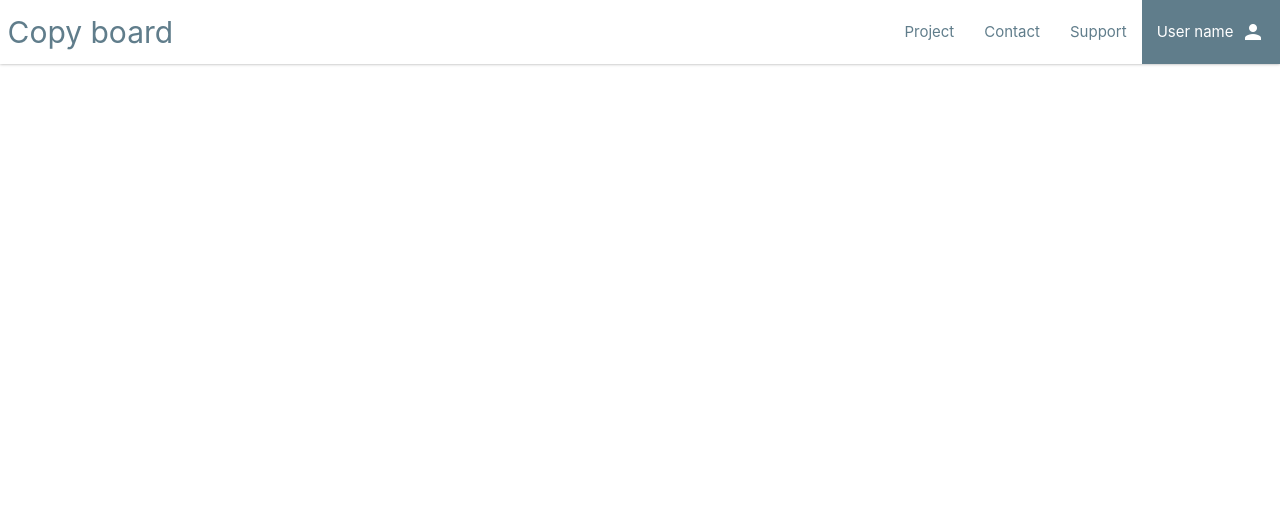
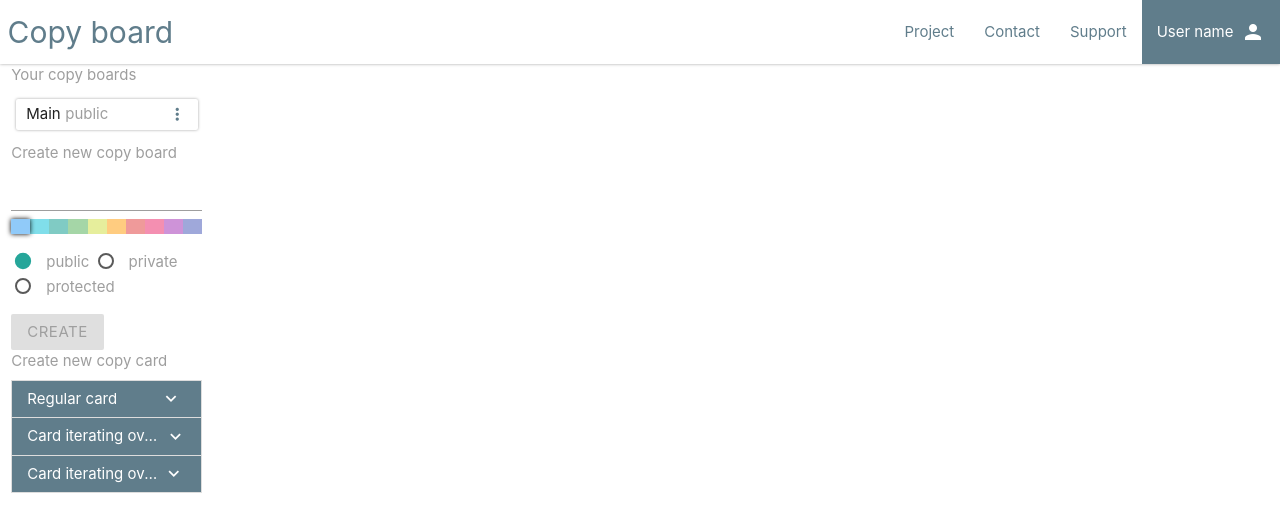
Before and after one commit to ChrnyaevEK/copy_board, a Django app: page /copy_board/1/ in a window 1280 px wide. Shown: the top 532 px of the page. Run offline with Django 3.2, Linux system fonts and the light colour scheme; some libraries are stand-ins or nearby versions.

Commit message:
create collections

```diff
--- a/copy_board/urls.py
+++ b/copy_board/urls.py
@@ -3,6 +3,6 @@ from django.urls import path
 from . import views
 
 urlpatterns = [
-    path('', views.index, name='index'),
     path('<int:collection_id>/', views.workspace, name='workspace'),
+    path('create/', views.CCollectionView.create, name='ccollection_create'),
 ]
--- a/copy_board/views.py
+++ b/copy_board/views.py
@@ -1,12 +1,44 @@
-from django.shortcuts import render
+import json
 from django.template import loader
 from django.http import HttpResponse
-
-
-def index(request):
-    return HttpResponse('<h3><span style="color: white; background-color: teal; display: inline-flex; padding: 5px">ʕ•́ᴥ•̀ʔっ</br>Coming soon!</span></h3>')
+from django.http import HttpResponseBadRequest
+from django.http import JsonResponse
+from django.http import Http404
+from .models import CCollection
+from .models import IterativeCCardNumber
+from .models import RegularCCard
+from .models import Constants
 
 
 def workspace(request, collection_id):
-    template = loader.get_template('copy_board/workspace.html')
-    return HttpResponse(template.render({}, request))
+    template = loader.get_template('copy_board/html/workspace.html')
+    return HttpResponse(template.render({
+        'color_set': [item[0] for item in Constants.color_set],
+        'default_color': Constants.default_color,
+        'access_type_set': [item[0] for item in Constants.access_type_set],
+        'default_access_type': Constants.default_access_type,
+    }, request))
+
+
+class CCollectionView:
+    @staticmethod
+    def create(request):
+        if request.method == 'POST':
+            try:
+                source = {
+                    'title': request.POST['title'],
+                }
+            except KeyError:
+                return HttpResponseBadRequest('Not enough data')
+            else:
+                try:
+                    source['access_type'] = request.POST['access_type']
+                except KeyError:
+                    pass
+                try:
+                    source['color'] = request.POST['color']
+                except KeyError:
+                    pass
+            ccollection = CCollection.objects.create(**source)
+            return JsonResponse(ccollection.as_json())
+        raise Http404('Not found')
--- a/static/common/css/main.css
+++ b/static/common/css/main.css
@@ -113,24 +113,20 @@ nav {
     font-size: 1rem;
 }
 
-#tool-holder .ccard-color {
+#tool-holder .color-picker {
     display: flex;
     justify-content: space-between;
-    border-width: 1px;
-    border-style: solid;
-    border-color: grey;
 }
 
-#tool-holder [data-color] {
+#tool-holder .color-picker label {
     width: 100%;
     height: 1rem;
     cursor: pointer;
 }
 
-#tool-holder [data-color].active {
-    border-width: 2px;
-    border-style: solid;
-    border-color: white;
+#tool-holder .color-picker input:checked + label{
+    z-index: 10;
+    box-shadow: 0 0 5px 0px black;
 }
 
 #ccard-builder textarea {
--- a/static/common/js/init.js
+++ /dev/null
@@ -1,81 +0,0 @@
-var masonry;
-let cCardHolder;
-let cCardRegularBuilder;
-let cCardIterativeBuilder;
-let cCardCollectionBuilder;
-let cCardCollectionHolder;
-
-$(document).ready(function () {
-    $('.sidenav').sidenav();
-    $('.modal').modal();
-    $('.datepicker').datepicker();
-    $('.tooltipped').tooltip();
-    $('select').formSelect();
-    $('.collapsible').collapsible();
-    $('.fixed-action-btn').floatingActionButton();
-    $('.dropdown-trigger').dropdown();
-    $('.tabs').tabs();
-    masonry = $('.grid').masonry({
-        itemSelector: '.grid-item',
-        columnWidth: '.grid-item',
-        percentPosition: true,
-        gutter: 3,
-        horizontalOrder: true,
-        transitionDuration: '0.6s'
-      });
-});
-
-$(document).ready(function () {
-    var regCard = {
-        title: 'Test button',
-        content: 'Lorem ipsum dolor sit amet, consectetur adipiscing elit. Nunc maximus sodales ex, non pellentesque dui condimentum quis. Cras sit amet nibh eu lacus fermentum dapibus non vel justo.',
-        color: 'blue'
-    }
-
-    var iterCard = {
-        title: 'Test iter button',
-        color: 'green',
-        from: 12,
-        to: 44,
-        step: 10,
-        autoCopy: true,
-        random: false,
-    }
-
-    cCardHolder = new CCardHolder()
-    cCardRegularBuilder = new CCardRegularBuilder()
-    cCardIterativeBuilderNumbers = new CCardIterativeBuilderNumbers()
-    cCardIterativeBuilderText = new CCardIterativeBuilderText()
-    // cCardCollectionBuilder = new CCardCollectionBuilder()
-    // cCardCollectionHolder = new CCardCollectionHolder()
-
-    // cCardCollectionBuilder.build = ccollection => {
-    //     cCardCollectionHolder.append(ccollection)
-    //     ccollection.origin.find('.dropdown-trigger').dropdown();
-    // }
-
-    cCardRegularBuilder.build = ccard => {
-        cCardHolder.prepend(DND.init(ccard.origin))
-    }
-    cCardIterativeBuilderNumbers.build = ccard => {
-        cCardHolder.prepend(DND.init(ccard.origin))
-    }
-    cCardIterativeBuilderText.build = ccard => {
-        cCardHolder.prepend(DND.init(ccard.origin))
-    }
-    cCardRegularBuilder.init()
-    cCardIterativeBuilderNumbers.init()
-    cCardIterativeBuilderText.init()
-    // cCardCollectionBuilder.init()
-
-    cCardHolder.prepend(DND.init(new cCardRegularBuilder.CCard(deepCopy(regCard)).origin))
-    cCardHolder.prepend(DND.init(new cCardRegularBuilder.CCard(deepCopy(regCard)).origin))
-    cCardHolder.prepend(DND.init(new cCardRegularBuilder.CCard(deepCopy(regCard)).origin))
-    cCardHolder.prepend(DND.init(new cCardRegularBuilder.CCard(deepCopy(regCard)).origin))
-    cCardHolder.prepend(DND.init(new cCardRegularBuilder.CCard(deepCopy(regCard)).origin))
-    cCardHolder.prepend(DND.init(new cCardIterativeBuilderNumbers.CCard(deepCopy(iterCard)).origin))
-    cCardHolder.prepend(DND.init(new cCardIterativeBuilderNumbers.CCard(deepCopy(iterCard)).origin))
-    cCardHolder.prepend(DND.init(new cCardIterativeBuilderNumbers.CCard(deepCopy(iterCard)).origin))
-    cCardHolder.prepend(DND.init(new cCardIterativeBuilderNumbers.CCard(deepCopy(iterCard)).origin))
-    cCardHolder.prepend(DND.init(new cCardIterativeBuilderNumbers.CCard(deepCopy(iterCard)).origin))
-})
--- a/static/common/js/interface_template.js
+++ b/static/common/js/interface_template.js
@@ -102,29 +102,9 @@ class CCard extends Template {
     }
 }
 
-class ICCardBuilder extends Block {
-    CCard = class {
-        constructor() {
-            throw Error('Not implemented')
-        }
-    }
-    init() {  // Will init JS for element
-        throw Error('Not implemented')
-    };
-
-    parse() {
-        throw Error('Not implemented')
-    }
-
-    // --- Override ---
-    build(ccard) {  // Called on save event, CCard object will be passed
-        throw Error('Not implemented')
-    };
-}
-
 // -------------------------------------------------------------------------
 
-class CCardRegularBuilder extends ICCardBuilder {
+class CCardRegularBuilder extends Block {
     CCard = class extends CCard {
         constructor(data) {
             super('ccard-regular')
@@ -187,7 +167,7 @@ class CCardRegularBuilder extends ICCardBuilder {
     }
 }
 
-class CCardIterativeBuilderNumbers extends ICCardBuilder {
+class CCardIterativeBuilderNumbers extends Block {
     CCard = class extends CCard {
         constructor(data) {
             super('ccard-iterative')
@@ -384,7 +364,7 @@ class CCardIterativeBuilderNumbers extends ICCardBuilder {
     }
 }
 
-class CCardIterativeBuilderText extends ICCardBuilder {
+class CCardIterativeBuilderText extends Block  {
     CCard = class extends CCard {
         lastIndex = 0;
         constructor(data) {
@@ -538,7 +518,7 @@ class CCardIterativeBuilderText extends ICCardBuilder {
     }
 }
 
-class CCardCollectionBuilder extends ICCardBuilder {
+class CCardCollectionBuilder extends Block  {
 
     CCardCollection = class extends Template {
         constructor(data) {
@@ -551,38 +531,32 @@ class CCardCollectionBuilder extends ICCardBuilder {
     }
 
     constructor() {
-        super($('#ccollection-builder li.ccollection'))
+        super($('#ccollection-builder'))
         this.title = this.origin.find('[field=title]')
-        this.color = this.origin.find('[field=color]')
         this.save = this.origin.find('[field=save]')
     }
 
     init() {
-        this.color.find('span').click((event) => {
+        this.origin.change((event) => {
             __noEventPropagation(event)
-            this.color.find('span').removeClass('active')
-            $(event.target).addClass('active')
+            this.validate()
         })
-
-        this.title.change((event) => {
-            __noEventPropagation(event)
-            if (this.title.val()) {
-                this.save.removeAttr('disabled')
-            } else {
-                this.save.attr('disabled', '')
+        this.origin.ajaxForm({
+            url : '/copy_board/create/',
+            success : (response) => {
+                this.build(new this.CCardCollection(response))
+            },
+            error:()=>{
+                M.toast('An ERROR occurred, try again later..')
             }
-        })
-
-        this.save.click((event) => {
-            __noEventPropagation(event)
-            this.build(new this.CCardCollection(this.generate()))
         })
     }
 
-    parse() {
-        return {
-            title: this.title.val(),
-            color: this.color.find('.active').data('color'),
+    validate() {
+        if (this.title.val()) {
+            this.save.removeAttr('disabled')
+        } else {
+            this.save.attr('disabled', '')
         }
     }
 }
--- /dev/null
+++ b/templates/copy_board/html/ccard_builder.html
@@ -0,0 +1,160 @@
+<!-- Tools to create ccards -->
+<ul id="ccard-builder" class="collapsible">
+    <!-- Tool to create regular ccard -->
+    <li class="ccard-builder-regular">
+        <div class="collapsible-header valign-wrapper blue-grey white-text">
+            <span class="ccard-header truncate">Regular card</span>
+            <i class="material-icons">keyboard_arrow_down</i>
+        </div>
+        <div class="collapsible-body grey lighten-5">
+            <label>Title</label>
+            <input field="title" class="ccard-title">
+            <label>Copy-content</label>
+            <textarea field="content" class="ccard-content"></textarea>
+            <div field="color" class="color-picker">
+                <span data-color="blue" class="blue lighten-3 active"></span>
+                <span data-color="cyan" class="cyan lighten-3"></span>
+                <span data-color="teal" class="teal lighten-3"></span>
+                <span data-color="green" class="green lighten-3"></span>
+                <span data-color="lime" class="lime lighten-3"></span>
+                <span data-color="orange" class="orange lighten-3"></span>
+                <span data-color="red" class="red lighten-3"></span>
+                <span data-color="pink" class="pink lighten-3"></span>
+                <span data-color="purple" class="purple lighten-3"></span>
+                <span data-color="indigo" class="indigo lighten-3"></span>
+            </div>
+            <p>
+                <button field="save" class="btn" disabled>save</button>
+            </p>
+        </div>
+    </li>
+    <!-- Tool to create iterative ccard - over numbers -->
+    <li class="ccard-builder-iterative-num">
+        <div class="collapsible-header valign-wrapper blue-grey white-text">
+            <span class="ccard-header truncate">Card iterating over numbers</span>
+            <i class="material-icons">keyboard_arrow_down</i>
+        </div>
+        <div class="collapsible-body">
+            <label>Title</label>
+            <input field="title" class="ccard-title">
+            <div class="row">
+                <div class="input-field col s4">
+                    <input field="from" type="number" value="0" class="validate">
+                    <label>From:</label>
+                </div>
+                <div class="input-field col s4">
+                    <input field="to" type="number" value="0" class="validate">
+                    <label>To:</label>
+                </div>
+                <div class="input-field col s4">
+                    <input field="step" type="number" value="0" class="validate">
+                    <label>Step:</label>
+                </div>
+                <div field="expected" class="col s12 truncate grey-text lighten-3"></div>
+                <div class="col s12 truncate"><p class="left red white-text lighten-3 hidden" field="error"></p></div>
+            </div>
+            <p>
+                <label>
+                    <input  field="endless" type="checkbox" />
+                    <span>Endless</span>
+                </label>
+            </p>
+
+            <hr>
+
+            <p>
+                <label>
+                    <input  field="repeat" type="checkbox" checked />
+                    <span>Auto repeat</span>
+                </label>
+            </p>
+            <p>
+                <label>
+                    <input field="random" type="checkbox" />
+                    <span>Random order</span>
+                </label>
+            </p>
+            <p>
+                <label>
+                    <input field="copy" type="checkbox" />
+                    <span>Copy on prev/next</span>
+                </label>
+            </p>
+
+            <div field="color" class="color-picker">
+                <span data-color="blue" class="blue lighten-3 active"></span>
+                <span data-color="cyan" class="cyan lighten-3"></span>
+                <span data-color="teal" class="teal lighten-3"></span>
+                <span data-color="green" class="green lighten-3"></span>
+                <span data-color="lime" class="lime lighten-3"></span>
+                <span data-color="orange" class="orange lighten-3"></span>
+                <span data-color="red" class="red lighten-3"></span>
+                <span data-color="pink" class="pink lighten-3"></span>
+                <span data-color="purple" class="purple lighten-3"></span>
+                <span data-color="indigo" class="indigo lighten-3"></span>
+            </div>
+            <p>
+                <button field="save" class="btn" disabled>save</button>
+            </p>
+        </div>
+    </li>
+    <!-- Tool to create iterative ccard - over text -->
+    <li class="ccard-builder-iterative">
+        <div class="collapsible-header valign-wrapper blue-grey white-text">
+            <span class="ccard-header truncate">Card iterating over text</span>
+            <i class="material-icons">keyboard_arrow_down</i>
+        </div>
+        <div class="collapsible-body">
+            <label>Title</label>
+            <input field="title" class="ccard-title">
+            <label>Delimiter</label>
+            <input field="delimiter">
+            <label>Content</label>
+            <textarea field="content"></textarea>
+            <div field="expected" class="col s12 truncate grey-text lighten-3"></div>
+            <p>
+                <label>
+                    <input field="remove-whitespace" type="checkbox" checked />
+                    <span>Remove whitespace</span>
+                </label>
+            </p>
+
+            <hr>
+
+            <p>
+                <label>
+                    <input  field="repeat" type="checkbox" checked />
+                    <span>Auto repeat</span>
+                </label>
+            </p>
+            <p>
+                <label>
+                    <input field="random" type="checkbox" />
+                    <span>Random order</span>
+                </label>
+            </p>
+            <p>
+                <label>
+                    <input field="copy" type="checkbox" />
+                    <span>Copy on prev/next</span>
+                </label>
+            </p>
+
+            <div field="color" class="color-picker">
+                <span data-color="blue" class="blue lighten-3 active"></span>
+                <span data-color="cyan" class="cyan lighten-3"></span>
+                <span data-color="teal" class="teal lighten-3"></span>
+                <span data-color="green" class="green lighten-3"></span>
+                <span data-color="lime" class="lime lighten-3"></span>
+                <span data-color="orange" class="orange lighten-3"></span>
+                <span data-color="red" class="red lighten-3"></span>
+                <span data-color="pink" class="pink lighten-3"></span>
+                <span data-color="purple" class="purple lighten-3"></span>
+                <span data-color="indigo" class="indigo lighten-3"></span>
+            </div>
+            <p>
+                <button field="save" class="btn" disabled>save</button>
+            </p>
+        </div>
+    </li>
+</ul>
--- /dev/null
+++ b/templates/copy_board/html/ccollection_builder.html
@@ -0,0 +1,17 @@
+<!-- Tools to create collection -->
+<div>
+    <form id="ccollection-builder" method="post">{% csrf_token %}
+        <input name="title" field="title">
+        <div field="color" class="color-picker">
+        {% for item in color_set %}
+            <input id="ccollection-builder-{{item}}" name="color" type="radio" value="{{item}}"  {% if item == default_color %}checked{% endif %}/><label for="ccollection-builder-{{item}}" class="{{item}} lighten-3"></label>
+        {% endfor %}
+        </div>
+        <p field="access_type">
+        {% for item in access_type_set %}
+            <label><input name="access_type" type="radio" value="{{item}}" {% if item == default_access_type %}checked{% endif %}/><span>{{item}}</span></label>
+        {% endfor %}
+        </p>
+        <input type="submit" field="save" class="btn" value="create" disabled>
+    </form>
+</div>
--- a/templates/copy_board/ccollection_holder.html
+++ b/templates/copy_board/html/ccollection_holder.html
@@ -1,5 +1,4 @@
 <div id="ccollection-holder" class="scroll-section">
-    <label>Your copy boards</label>
     <!-- Collection representation -->
     <div class="card ccollection">
         <div class="card-content valign-wrapper">
--- a/templates/copy_board/workspace.html
+++ b/templates/copy_board/html/workspace.html
@@ -36,24 +36,30 @@
     <div class="row">
         <!-- Toolbar - left column -->
         <div id="tool-holder" class="col s12 l2">
-
+            <label>Your copy boards</label>
+            {% include "copy_board/html/ccollection_holder.html" %}
+            <label>Create new copy board</label>
+            {% include "copy_board/html/ccollection_builder.html" %}
+            <label>Create new copy card</label>
+            {% include "copy_board/html/ccard_builder.html" %}
         </div>
         <!-- CCard holder - center -->
         <div class="col s12 l7">
             <div id="ccard-holder" class="grid">
 
-
             </div>
         </div>
     </div>
-
     <script type="text/javascript" src="{% static 'common/js/library/jquery-3.5.1.min.js' %}"></script>
+    <script type="text/javascript" src="{% static 'common/js/library/jquery-form.js' %}"></script>
     <script type="text/javascript" src="{% static 'common/js/library/materialize.min.js' %}"></script>
     <script type="text/javascript" src="{% static 'common/js/library/masonry.min.js' %}"></script>
     <script type="text/javascript" src="{% static 'common/js/common.js' %}"></script>
     <script type="text/javascript" src="{% static 'common/js/interface_draggable.js' %}"></script>
     <script type="text/javascript" src="{% static 'common/js/interface_template.js' %}"></script>
-    <script type="text/javascript" src="{% static 'common/js/init.js' %}"></script>
+    <script>
+        {% include "copy_board/js/init.js" %}
+    </script>
 </body>
 
 </html>
--- a/toptools/settings.py
+++ b/toptools/settings.py
@@ -100,6 +100,11 @@ AUTH_PASSWORD_VALIDATORS = [
     },
 ]
 
+CACHES = {
+    'default': {
+        'BACKEND': 'django.core.cache.backends.dummy.DummyCache',
+    }
+}
 
 # Internationalization
 # https://docs.djangoproject.com/en/3.0/topics/i18n/
--- a/toptools/urls.py
+++ b/toptools/urls.py
@@ -19,6 +19,5 @@ from django.urls import include
 
 urlpatterns = [
     path('admin/', admin.site.urls),
-    path('', include('copy_board.urls')),
     path('copy_board/', include('copy_board.urls')),
 ]
```
Also changed, not shown: copy_board/models.py (+12 -2 lines), templates/copy_board/ccard_builder.html (deleted, +0 -160 lines), templates/copy_board/ccollection_builder.html (deleted, +0 -14 lines), templates/copy_board/js/init.js (added, +56 -0 lines), templates/copy_board/html/ccard_iterative.html (renamed from templates/copy_board/ccard_iterative.html), templates/copy_board/html/ccard_regular.html (renamed from templates/copy_board/ccard_regular.html), 1 other file.
